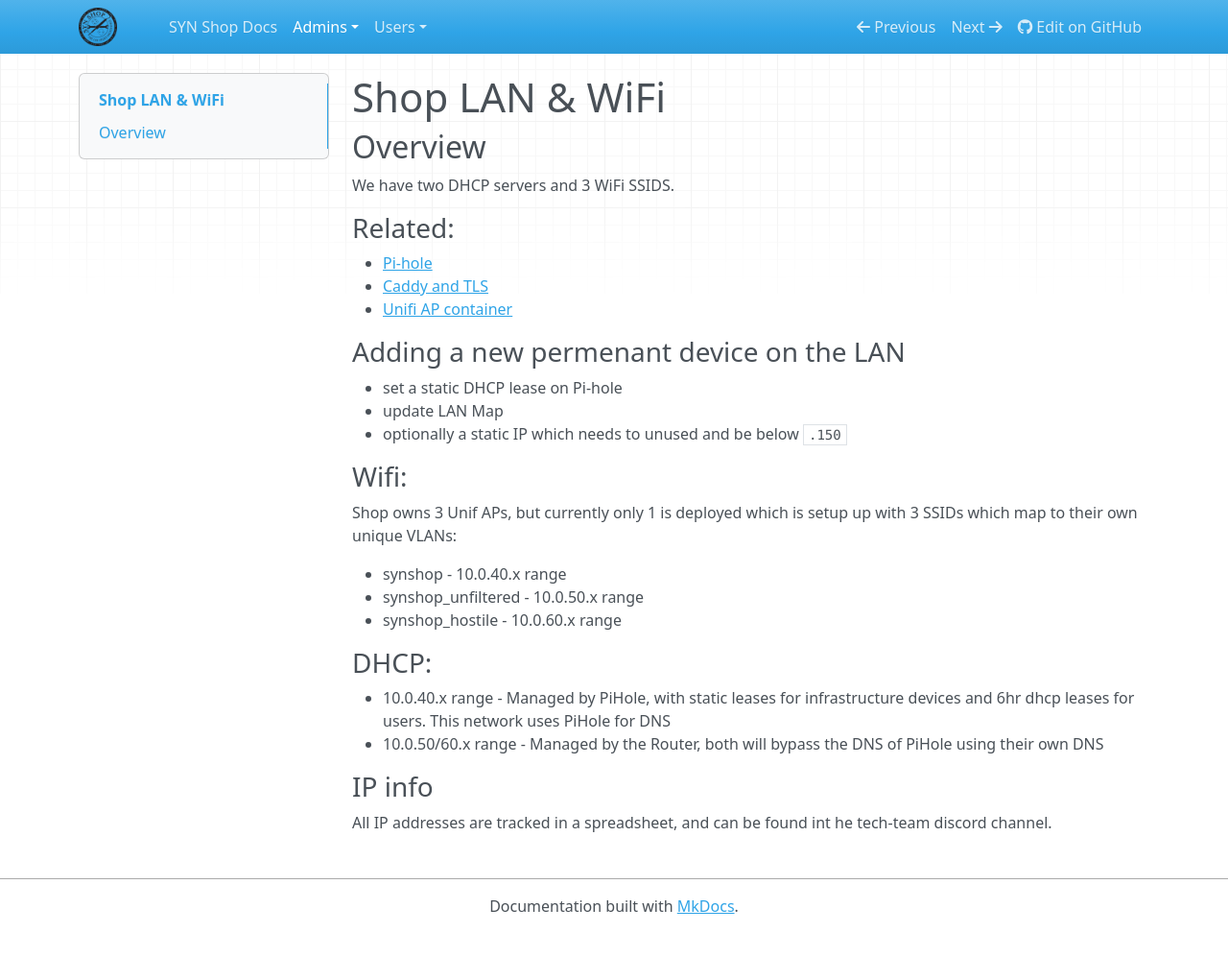
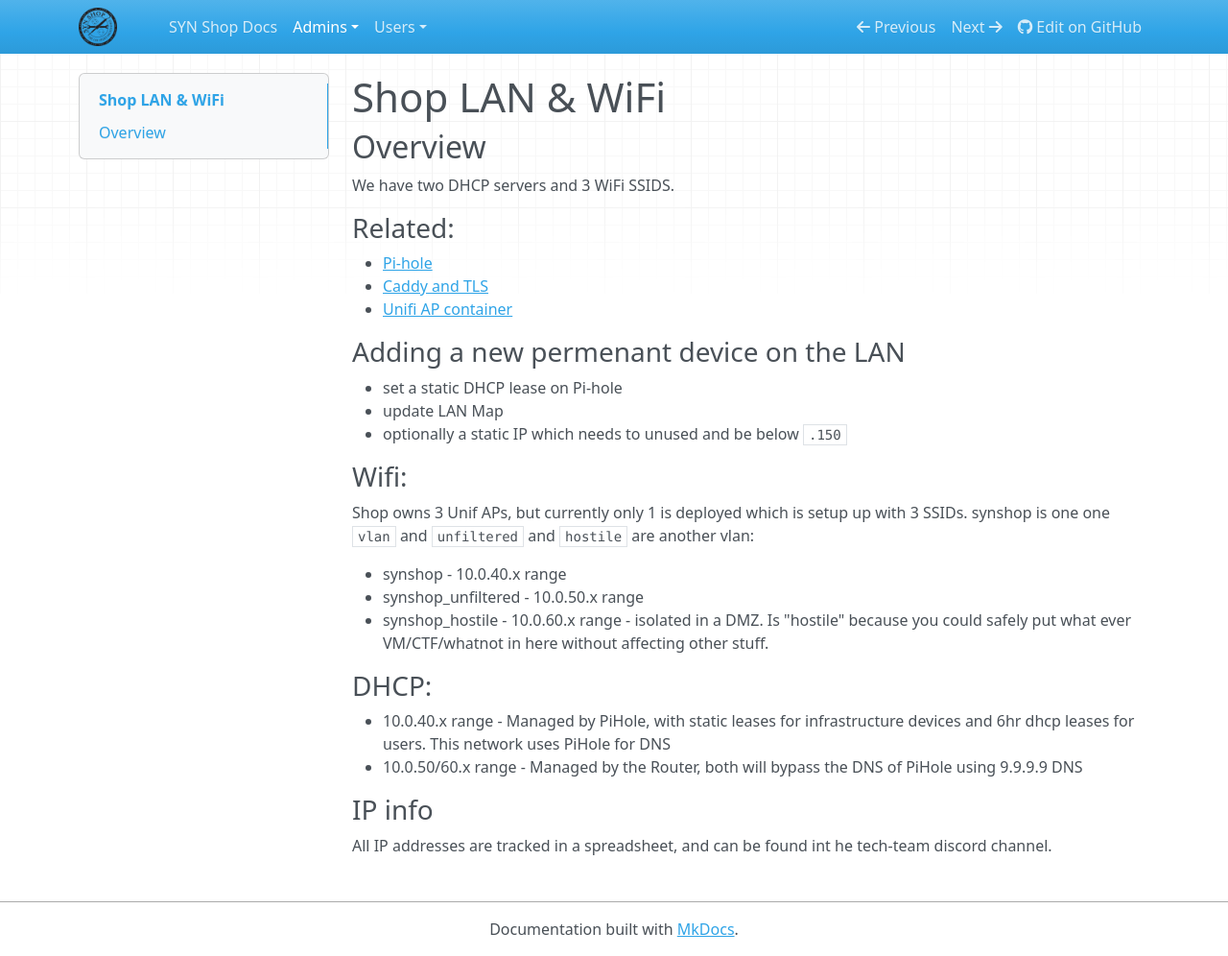
Before and after one commit to synshop/rtfm, an MkDocs documentation site: the page built from docs/admins/networking.md, in a window 1280 px wide and 996 px high. Shown: the whole window at 96% size. Built offline with MkDocs 1.6.1, drawn with Linux system fonts in a browser that asks for light colours; nearby versions of some CDN libraries.

Commit message:
Update networking.md

```diff
--- a/docs/admins/networking.md
+++ b/docs/admins/networking.md
@@ -18,16 +18,16 @@ We have two DHCP servers and 3 WiFi SSIDS.
 
 ### Wifi:
 
-Shop owns 3 Unif APs, but currently only 1 is deployed which is setup up with 3 SSIDs which map to their own unique VLANs:
+Shop owns 3 Unif APs, but currently only 1 is deployed which is setup up with 3 SSIDs. synshop is one one `vlan` and `unfiltered` and `hostile` are another vlan:
 
 - synshop - 10.0.40.x range
 - synshop_unfiltered - 10.0.50.x range
-- synshop_hostile - 10.0.60.x range
+- synshop_hostile - 10.0.60.x range - isolated in a DMZ. Is "hostile" because you could safely put what ever VM/CTF/whatnot in here without affecting other stuff.
 
 ### DHCP:
 
 - 10.0.40.x range - Managed by PiHole, with static leases for infrastructure devices and 6hr dhcp leases for users. This network uses PiHole for DNS
-- 10.0.50/60.x range - Managed by the Router, both will bypass the DNS of PiHole using their own DNS
+- 10.0.50/60.x range - Managed by the Router, both will bypass the DNS of PiHole using 9.9.9.9 DNS
 
 ### IP info
 
```
